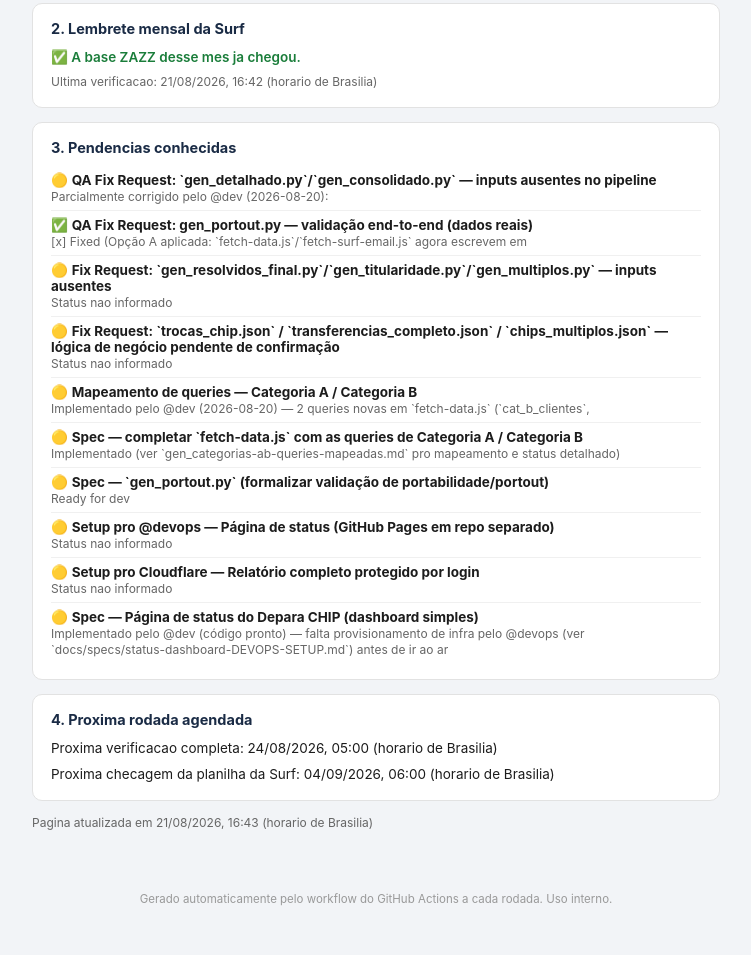
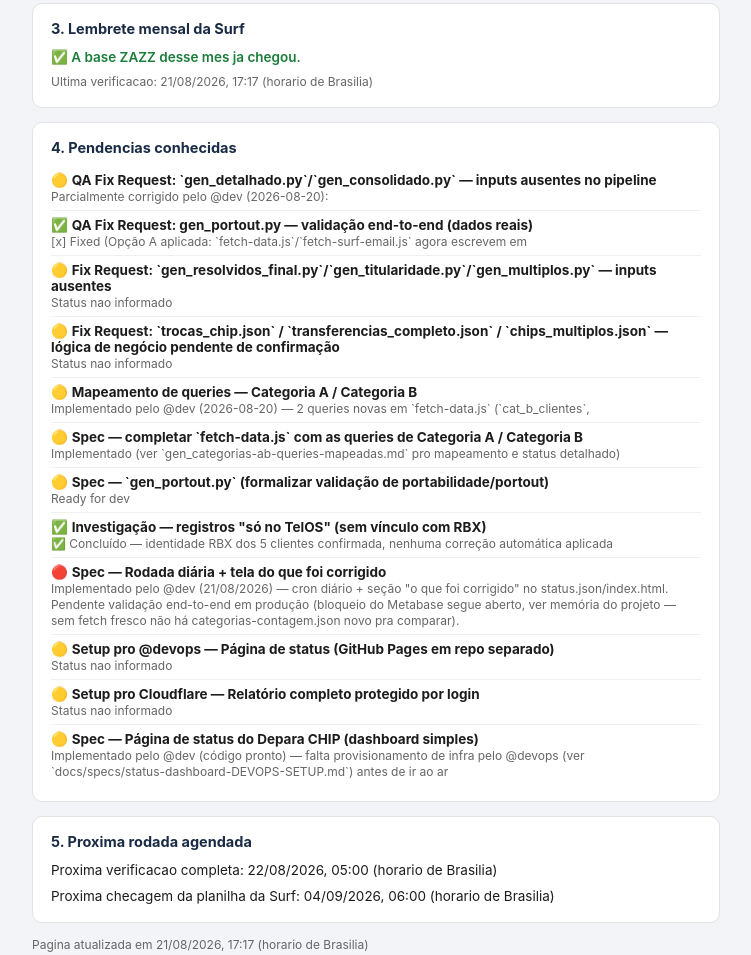
Before and after one commit to marizazzinternet-byte/depara-chip-status, a plain HTML site: page index.html in a window 1280 px wide. Shown: the part 224-1179 px from the top of the page, without its empty margins (264-1015 px from the left). Drawn offline with Linux system fonts and the light colour scheme.

Commit message:
chore: atualizar status (checagem mensal da Surf)

```diff
--- a/index.html
+++ b/index.html
@@ -46,6 +46,10 @@
   ul.pendencias { list-style: none; margin: 0; padding: 0; }
   ul.pendencias li { padding: 6px 0; border-bottom: 1px solid #f0f0f0; font-size: 13.5px; }
   ul.pendencias li:last-child { border-bottom: none; }
+  ul.correcoes { list-style: none; margin: 0; padding: 0; }
+  ul.correcoes li { padding: 5px 0; font-size: 13.5px; }
+  .correcao-resolvido { color: #1a7d3a; }
+  .correcao-novo { color: #a5322b; }
   footer { text-align: center; font-size: 11.5px; color: #999; padding: 10px 16px 30px; }
   .loading { color: #999; font-size: 13px; }
 </style>
@@ -62,18 +66,23 @@
     <div id="rodada"><span class="loading">Carregando...</span></div>
   </div>
 
+  <div class="card" id="card-correcoes" style="display:none;">
+    <h2>2. O que foi corrigido desde a ultima rodada</h2>
+    <ul class="correcoes" id="correcoes"></ul>
+  </div>
+
   <div class="card">
-    <h2>2. Lembrete mensal da Surf</h2>
+    <h2>3. Lembrete mensal da Surf</h2>
     <div id="lembrete"><span class="loading">Carregando...</span></div>
   </div>
 
   <div class="card">
-    <h2>3. Pendencias conhecidas</h2>
+    <h2>4. Pendencias conhecidas</h2>
     <ul class="pendencias" id="pendencias"><li class="loading">Carregando...</li></ul>
   </div>
 
   <div class="card">
-    <h2>4. Proxima rodada agendada</h2>
+    <h2>5. Proxima rodada agendada</h2>
     <div id="proxima"></div>
   </div>
 
@@ -89,14 +98,11 @@ function fmtData(iso) {
   return d.toLocaleString("pt-BR", { timeZone: "America/Sao_Paulo", dateStyle: "short", timeStyle: "short" }) + " (horario de Brasilia)";
 }
 
-function proximaOcorrencia(diaSemanaAlvo, hora) {
-  // diaSemanaAlvo: 0=domingo ... 1=segunda
+function proximaOcorrenciaDiaria(hora) {
   var agora = new Date();
   var d = new Date(agora);
   d.setHours(hora, 0, 0, 0);
-  var diff = (diaSemanaAlvo - d.getDay() + 7) % 7;
-  if (diff === 0 && d <= agora) diff = 7;
-  d.setDate(d.getDate() + diff);
+  if (d <= agora) d.setDate(d.getDate() + 1);
   return d;
 }
 
@@ -138,6 +144,23 @@ function renderLembrete(l) {
   el.innerHTML = linhas.join("");
 }
 
+function renderCorrecoes(correcoes) {
+  var card = document.getElementById("card-correcoes");
+  var el = document.getElementById("correcoes");
+  // sem rodada anterior pra comparar, ou nada mudou -- a secao nao aparece (nao trava, nao mostra erro)
+  if (!correcoes || !correcoes.comparado_com_rodada_anterior) { card.style.display = "none"; return; }
+  var linhas = [];
+  (correcoes.resolvidos || []).forEach(function(r) {
+    linhas.push('<li class="correcao-resolvido">&#128200; Resolvidos: ' + r.quantidade + ' (' + r.categoria + ') -- ' + r.de + ' &rarr; ' + r.para + '</li>');
+  });
+  (correcoes.novos || []).forEach(function(n) {
+    linhas.push('<li class="correcao-novo">&#128201; Novos: ' + n.quantidade + ' (' + n.categoria + ') -- ' + n.de + ' &rarr; ' + n.para + '</li>');
+  });
+  if (!linhas.length) { card.style.display = "none"; return; }
+  el.innerHTML = linhas.join("");
+  card.style.display = "";
+}
+
 function renderPendencias(lista) {
   var el = document.getElementById("pendencias");
   if (!lista || !lista.length) { el.innerHTML = '<li class="muted">Nenhuma pendencia registrada.</li>'; return; }
@@ -147,10 +170,10 @@ function renderPendencias(lista) {
 }
 
 function renderProxima() {
-  var semanal = proximaOcorrencia(1, 8); // segunda-feira, 08h
+  var diaria = proximaOcorrenciaDiaria(8); // todo dia, 08h
   var mensal = proximoDiaDoMes(4, 9); // dia 4, 09h
   document.getElementById("proxima").innerHTML =
-    '<div class="linha">Proxima verificacao completa: ' + fmtData(semanal.toISOString()) + '</div>' +
+    '<div class="linha">Proxima verificacao completa: ' + fmtData(diaria.toISOString()) + '</div>' +
     '<div class="linha">Proxima checagem da planilha da Surf: ' + fmtData(mensal.toISOString()) + '</div>';
 }
 
@@ -158,6 +181,7 @@ fetch("status.json", { cache: "no-store" })
   .then(function(r) { return r.json(); })
   .then(function(status) {
     renderRodada(status.ultima_rodada);
+    renderCorrecoes(status.correcoes);
     renderLembrete(status.lembrete_surf);
     renderPendencias(status.pendencias);
     if (status.atualizado_em) {
@@ -166,6 +190,7 @@ fetch("status.json", { cache: "no-store" })
   })
   .catch(function() {
     document.getElementById("rodada").innerHTML = '<div class="linha status-erro">Nao consegui carregar status.json.</div>';
+    document.getElementById("card-correcoes").style.display = "none";
     document.getElementById("lembrete").innerHTML = "";
     document.getElementById("pendencias").innerHTML = "";
   });
--- a/status.json
+++ b/status.json
@@ -36,6 +36,16 @@
       "emoji": "🟡"
     },
     {
+      "titulo": "Investigação — registros \"só no TelOS\" (sem vínculo com RBX)",
+      "status": "✅ Concluído — identidade RBX dos 5 clientes confirmada, nenhuma correção automática aplicada",
+      "emoji": "✅"
+    },
+    {
+      "titulo": "Spec — Rodada diária + tela do que foi corrigido",
+      "status": "Implementado pelo @dev (21/08/2026) — cron diário + seção \"o que foi corrigido\" no status.json/index.html. Pendente validação end-to-end em produção (bloqueio do Metabase segue aberto, ver memória do projeto — sem fetch fresco não há categorias-contagem.json novo pra comparar).",
+      "emoji": "🔴"
+    },
+    {
       "titulo": "Setup pro @devops — Página de status (GitHub Pages em repo separado)",
       "status": "Status nao informado",
       "emoji": "🟡"
@@ -52,11 +62,11 @@
     }
   ],
   "lembrete_surf": {
-    "verificado_em": "2026-08-21T19:42:29.464Z",
+    "verificado_em": "2026-08-21T20:17:26.935Z",
     "base_chegou": true,
     "lembrete_enviado_em": null
   },
-  "atualizado_em": "2026-08-21T19:43:34.127Z",
+  "atualizado_em": "2026-08-21T20:17:28.128Z",
   "ultima_rodada": {
     "data": "2026-08-21T19:43:34.126Z",
     "sucesso": true,
```
